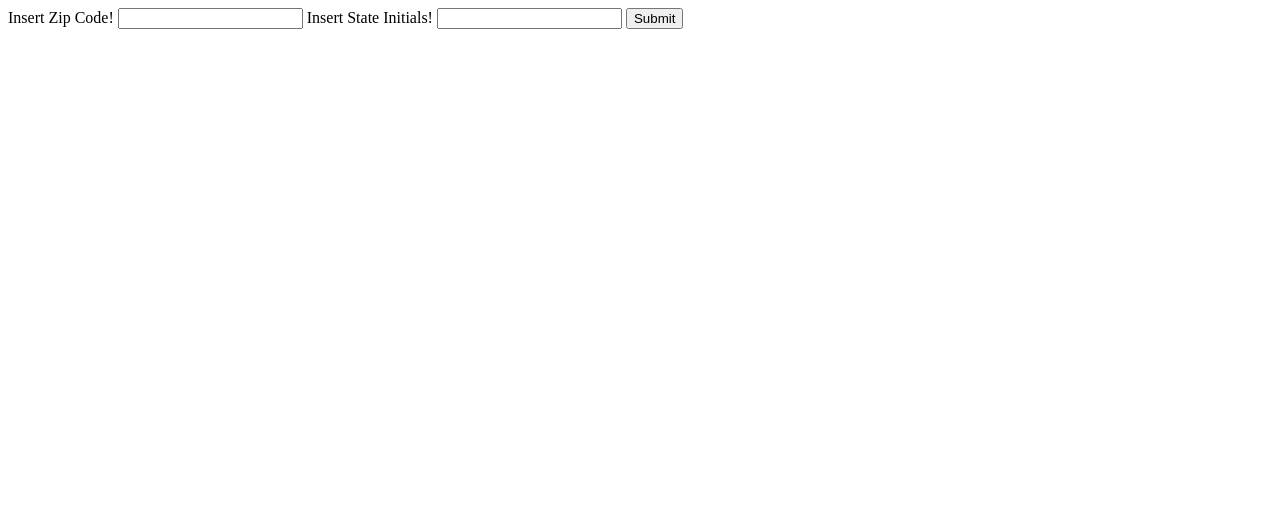
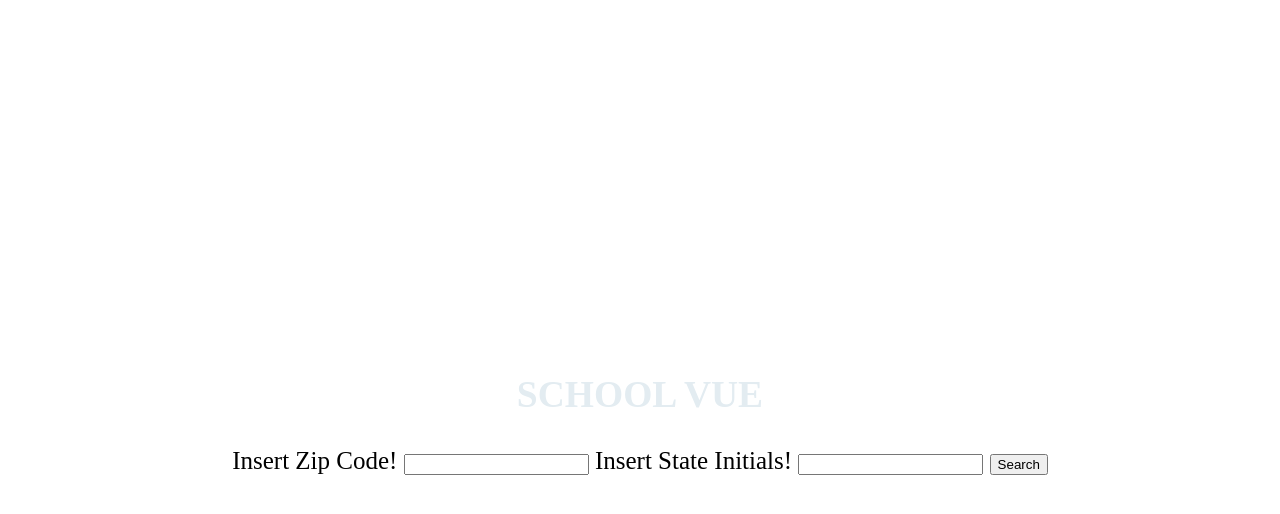
Before and after one commit to Rooney25/Demo-Day-Project, a plain HTML site: page index.html in a window 1280 px wide. Drawn offline with Linux system fonts and the light colour scheme.

Commit message:
Update index.html

```diff
--- a/index.html
+++ b/index.html
@@ -5,16 +5,30 @@
     <meta http-equiv="X-UA-Compatible" content="IE=edge">
     <meta name="viewport" content="width=device-width, initial-scale=1.0">
     <title>SchoolVue</title>
+    <link rel="stylesheet" href="style.css">
+
 </head>
 <body>
-    <div id="textt"></div>
+
+
+    <section>
+        <div id="textt">
+            <h1 style="color: rgb(227, 236, 241);">SCHOOL VUE</h1>
             <form>
                 <label for="searchtext1">Insert Zip Code!</label>
                 <input type="text" id="searchText1">
                 <label for="searchtext2">Insert State Initials!</label>
                 <input type="text" id="searchText2">
-        <button type="submit" id="submit">Submit</button>
+                <button type="submit" id="search">Search</button>
             </form>
-    <script src="script.js"></script>
+
+        </div>
+    </section>
+
+
+
+
+    <script src="main.js"></script>
+
 </body>
 </html>
```
Lines whose indentation alone changed are shown as unchanged.
